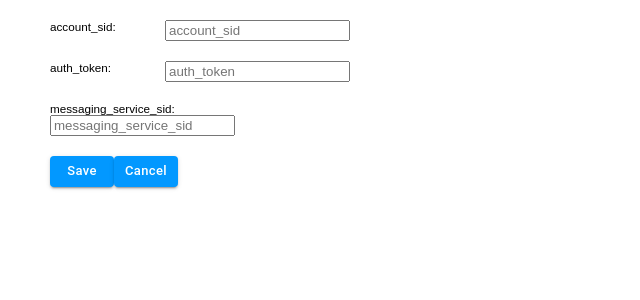
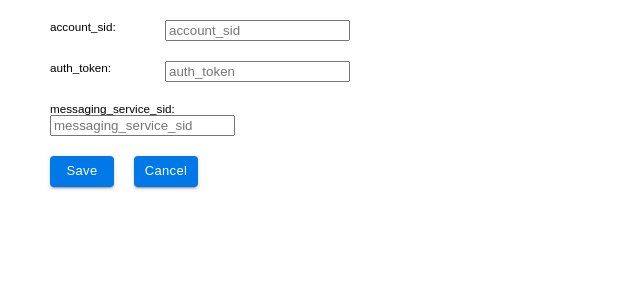
Before and after one commit to cburns21/jest, a React (Create React App) app: page / in a window 1280 px wide. Shown: the top 300 px of the page, without its empty margins (0-640 px from the left). Built offline with nearby package versions, Linux system fonts and the light colour scheme.

Commit message:
fixed margins for buttons

```diff
--- a/package.json
+++ b/package.json
@@ -15,6 +15,7 @@
     "react": "^16.11.0",
     "react-dom": "^16.11.0",
     "react-scripts": "3.2.0",
+    "react-test-renderer": "^16.11.0",
     "sinon": "^7.5.0",
     "unfetch": "^4.1.0",
     "yup": "^0.27.0"
--- a/src/Theme/style.js
+++ b/src/Theme/style.js
@@ -1,5 +1,6 @@
 import React from 'react';
 import { createMuiTheme } from '@material-ui/core/styles';
+import { fontSize } from '@material-ui/system';
 
 
 const themes = createMuiTheme({
@@ -12,7 +13,7 @@ const themes = createMuiTheme({
             header: '#F1F2EB'
         },
         secondary: {
-            main: '#0298ff'
+            main: '#0078e7'
         }
     },
     props: {
@@ -22,7 +23,10 @@ const themes = createMuiTheme({
     },
     typography: {
         button: {
-            textTransform: 'none'
+            textTransform: 'none',
+            fontSize: '13px',
+            fontFamily: "proxima-nova, arial, sans-serif",
+            marginRight: "20px"
         }
     },
 
--- a/src/components/form1.js
+++ b/src/components/form1.js
@@ -52,8 +52,7 @@ const styles5 = {
     marginBottom: '0.5rem',
     marginLeft: '50px',
     marginTop: '20px',
-    // marginRight: '20px',
-    justifyContent: 'flex-start',
+
 }
 
 
@@ -152,8 +151,8 @@ const Form1 = () => {
             <Grid
             container
             item xs={3}
-            justify='space-between'
-            spacing={1}
+            // justify='space-between'
+            // spacing={1}
             direction='row'
             style={styles5} >
                 <Grid>
```
Also changed, not shown: 2 other files (tests, documents, lock files or other folders).
